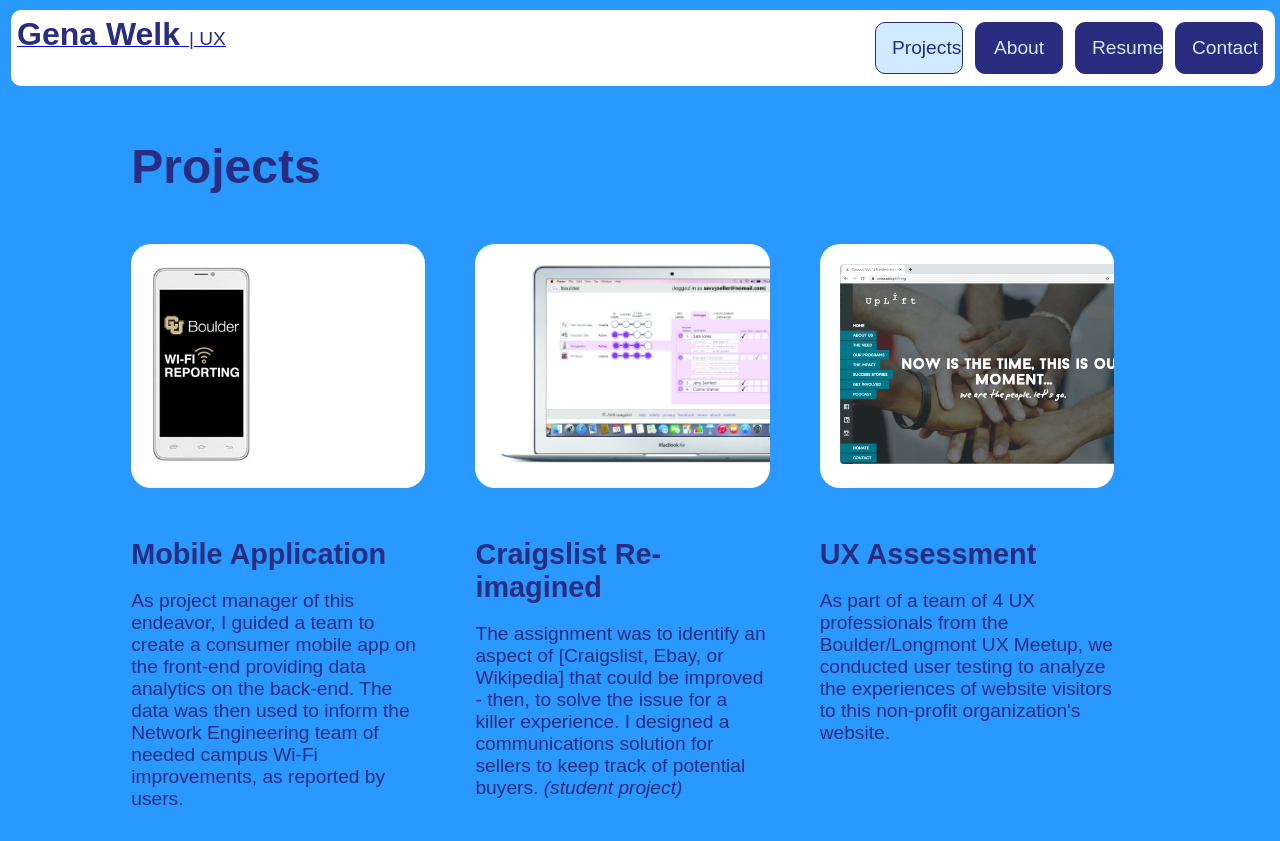
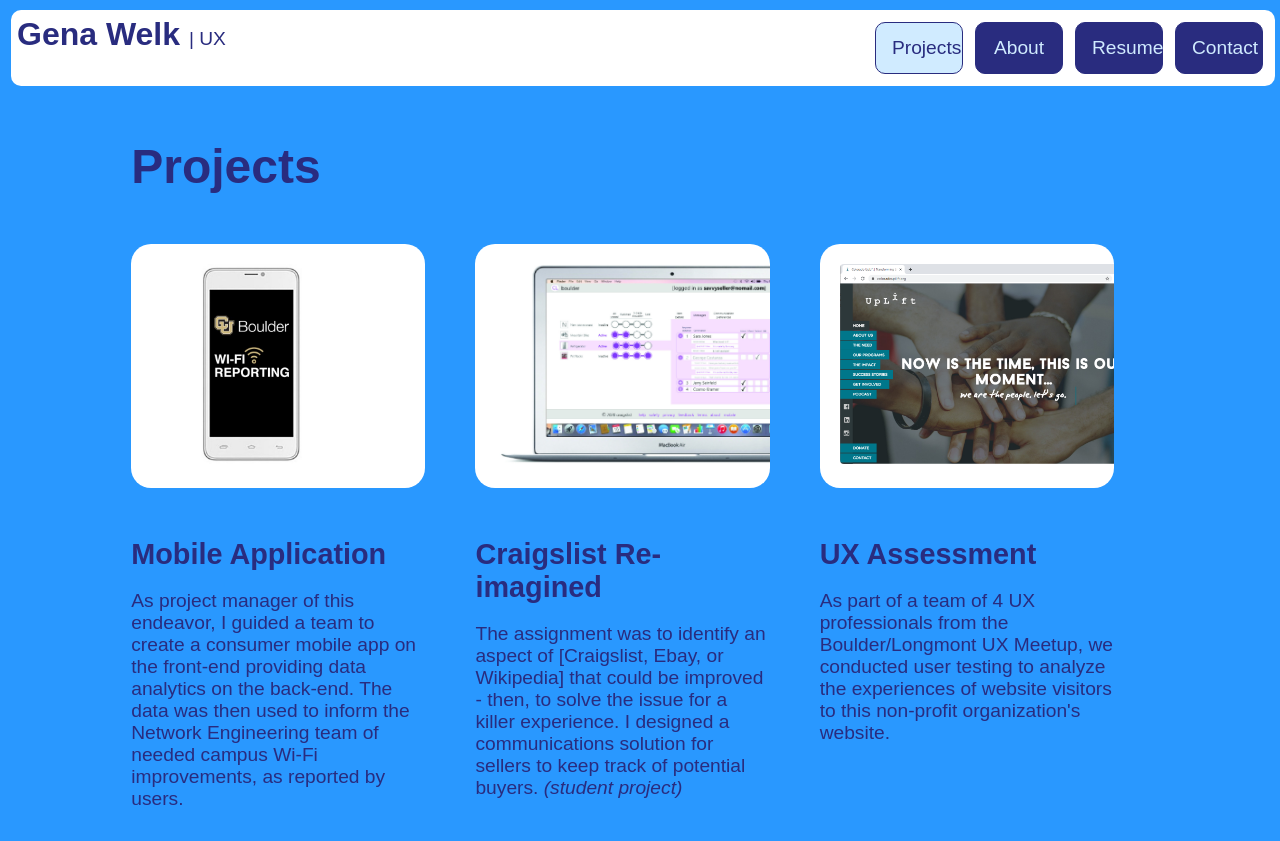
Before and after one commit to GWelk/GWelk.github.io, a plain HTML site: page projects.html in a window 1280 px wide. Shown: the top 841 px of the page. Drawn offline with Linux system fonts and the light colour scheme; a web font is replaced by a local one.

Commit message:
As good as it gets for the night.

```diff
--- a/css/responsive.css
+++ b/css/responsive.css
@@ -16,18 +16,21 @@ h1, h2 {
 }
 
 .simpleTitle h2 {
-  text-decoration: none;
-  /* why can't I get the underline to go away? */
   font-family: 'Mrs Sheppards', Arial, Helvetica, sans-serif;
   font-size: 2em;
   color: #292C7F;
   display: inline;
-  align-items:flex-end;
-  height: 200px;
-  margin-top: 20%;
-  margin-bottom: 0;
+  /* why can't I get it to center vertically?????? */
+  margin-top: 100px;
+  /* align-items:flex-end; */
+  /* height: 200px; */
+  /* margin-top: 20%; */
+  /* margin-bottom: 0; */
 }
 
+a.simpleTitle {
+  text-decoration: none;
+}
 
 h3 {
   font-family: 'Pragati', Arial, Helvetica, sans-serif;
@@ -737,12 +740,19 @@ h1 {
   border-radius: 20px;
   min-width: 200px;
   min-height: 200px;
+  /* padding-left: 100px; */
 }
 
 .proj1square {
   grid-column: 2 / 3;
   grid-row: 2;
-  min-width: 150px;
+  /* min-width: 150px; */
+}
+
+.proj1square img {
+  margin-left: 50px;
+  align-items: center;
+  /* min-width: 150px; */
 }
 
 .pdescrip1 {
```
Also changed, not shown: projects.html (+1 -0 lines), img/AppleDesktopDataVis.jpg (added).
